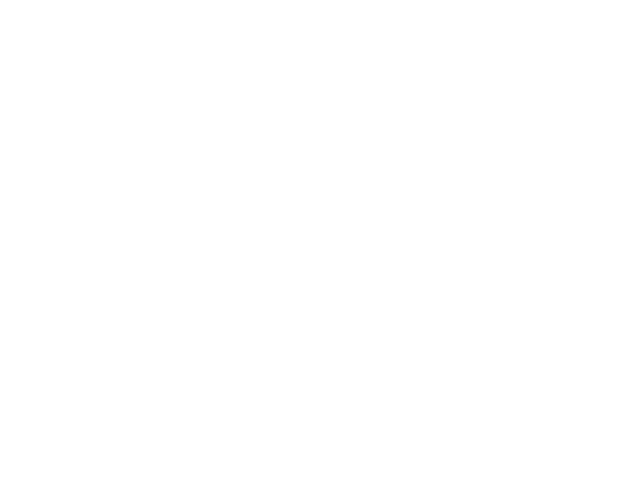
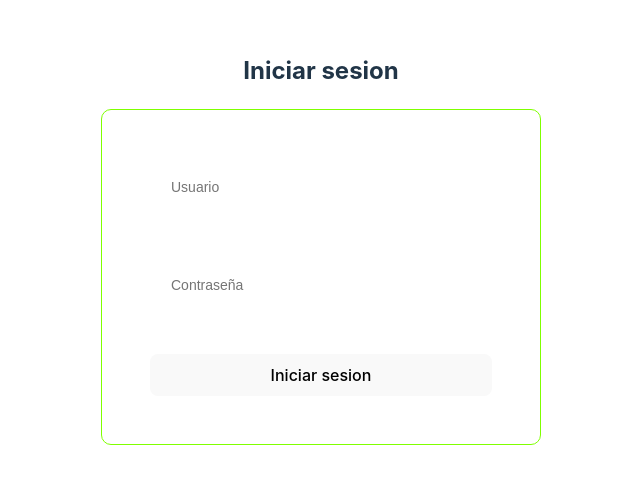
Before and after one commit to DanielST29/Proyecto-camiones, a React (Vite) app in the folder proyecto_camiones/: page /LogIn in a window 1280 px wide. Before the commit this address had no page. Shown: the part 161-644 px from the top of the page, without its empty margins (319-959 px from the left). Built offline with nearby package versions, Linux system fonts and the light colour scheme.

Commit message:
Log in validation parameters checked and functionality almost finished

```diff
--- a/proyecto_camiones/src/App.css
+++ b/proyecto_camiones/src/App.css
@@ -70,6 +70,15 @@
   align-items: center;
 }
 
+form {
+  border: chartreuse 1px solid;
+  border-radius: 10px;
+  display: flex;
+  flex-direction: column;
+  gap: 40px;
+  padding: 3rem;
+}
+
 form input {
   font-size: 14px;
   border-radius: 20px;
--- a/proyecto_camiones/src/App.jsx
+++ b/proyecto_camiones/src/App.jsx
@@ -19,11 +19,12 @@ function App() {
     <TruckComponent>
         <Router>
           <Routes>
+            <Route path='/' element={<Home/>} />
             <Route path='/SignTruck' element={<TruckSignUp/>}/>
-            <Route path='/' element={<Home/>} />
             <Route path='/IniciarSesion' element={<LogIn/>} />
             <Route path='/YourTruck/:id' element={<HandleTruckPage/>} />
             <Route path='/HiredByYou' element={<HandleHiredPage/>}/>
+            <Route path='/LogIn' element={<LogIn/>} > </Route>
           </Routes>
         </Router>
     </TruckComponent>
--- a/proyecto_camiones/src/components/logIn.jsx
+++ b/proyecto_camiones/src/components/logIn.jsx
@@ -1,4 +1,5 @@
 import { useState } from "react";
+import { Link, Navigate, useNavigate } from "react-router-dom";
 
 export const LogIn = () =>{
 
@@ -13,15 +14,22 @@ export const LogIn = () =>{
     const [errors, setErrors] = useState('')
     const [success, setSuccess] = useState('')
 
+    const navigate = useNavigate();
+
     const handleSubmit = (e) => {
-
         e.preventDefault()
 
-        if(!userInput || !passwordInput) return setErrors('el campo usuario/passwordInput es obligatorio')
-        if(userInput.length < 9) return setErrors('tu usuario debe ser mayor a 8 caracteres')
-        if(passwordInput.length < 8) return setErrors('tu contrasena debe ser mayor a 8')
-        setErrors('')
-        setSuccess('tu formulario fue enviado')
+        let index
+
+        if (userInput && passwordInput) {
+            if (Usuarios.find((user, i) => user.user == userInput ? index = i : '')) {
+                if (passwordInput == Usuarios[index].password){
+                    setErrors('')
+                    setSuccess('tu formulario fue enviado')
+                    navigate('/')
+                } else setErrors('Contraseña incorrecta')
+            } else setErrors('El usuairo digitado no existe')
+        } else setErrors('el campo usuario y/o contraseña es obligatorio')
     }
 
     const handleUser = (e) => {
@@ -35,7 +43,7 @@ export const LogIn = () =>{
 
     return(
         <>
-            <h2>Soy el login</h2>
+            <h2>Iniciar sesion</h2>
 
             <form onSubmit={handleSubmit}>
                 <input
--- a/proyecto_camiones/src/context/trucks_page_context.jsx
+++ /dev/null
@@ -1,2 +0,0 @@
-import { createContext } from "react";
-export const TruckPageContext = createContext()
```
Also changed, not shown: proyecto_camiones/src/context/trucks_page_compo.jsx (deleted, +0 -22 lines).
